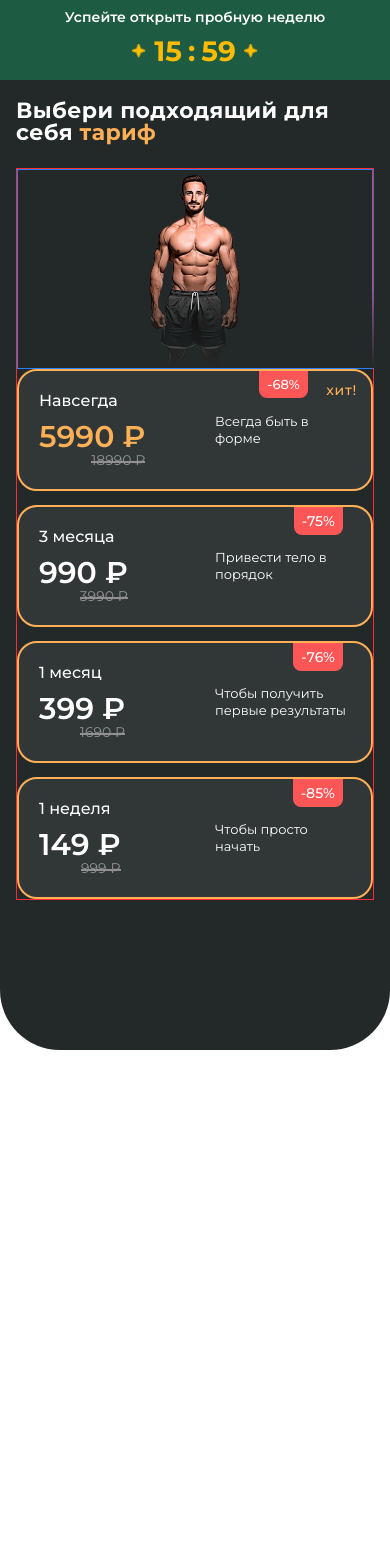
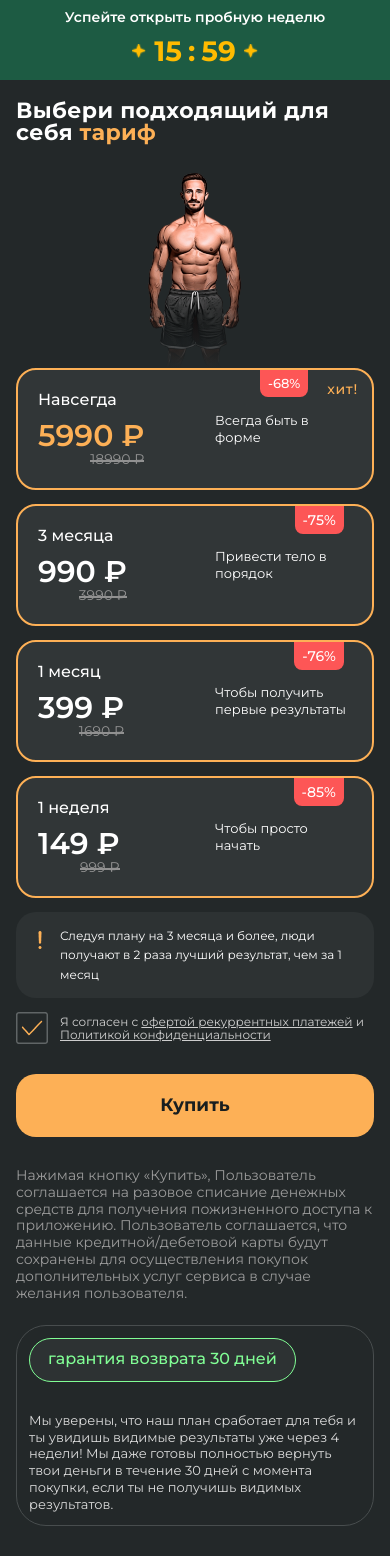
Before and after one commit to alex8023g/a4consulting2, a Next.js app: page / in a window 390 px wide. Before the commit the page ends 1050 px from the top, so only its background shows below. Built offline with nearby package versions, Linux system fonts and the light colour scheme.

Commit message:
style: finish mobile layout

```diff
--- a/app/page.tsx
+++ b/app/page.tsx
@@ -53,26 +53,25 @@ export default function Home() {
           <CountdownTimer />
         </div>
       </header>
-      <div className='/min-h-screen flex flex-col overflow-hidden rounded-b-[60px] bg-[#232829] px-[16px] pb-[150px] xl:px-0'>
-        <div className='/px-[352px] mx-auto max-w-[1240px] pt-[20px] xl:pt-[153px]'>
+      <div className='flex flex-col overflow-hidden bg-[#232829] px-[16px] pb-[30px] xl:rounded-b-[60px] xl:px-0 xl:pb-[150px]'>
+        <div className='mx-auto max-w-[1240px] pt-[20px] xl:pt-[50px]'>
           <h1 className='mb-[24px] text-[22px] leading-none font-bold tracking-[0.4px] text-white xl:mb-[110px] xl:text-[40px]'>
             Выбери подходящий для себя{' '}
             <span className='text-[#fdb056]'>тариф</span>
           </h1>
 
-          <div className='relative flex flex-col border border-red-500 xl:flex-row xl:gap-[88px]'>
-            <div className='relative mx-auto h-[200px] w-full border border-blue-500 xl:mx-0 xl:h-[767px] xl:w-[381px]'>
+          <div className='relative flex flex-col xl:flex-row xl:gap-[88px]'>
+            <div className='relative mx-auto h-[200px] w-full xl:mx-0 xl:h-[767px] xl:w-[381px]'>
               <Image
                 src={'/img/man.png'}
                 alt='Fitness hero'
                 fill
                 className='mx-auto object-contain'
-                // style={{ objectPosition: '-14% 0' }}
               />
               <div className='absolute bottom-0 left-0 h-20 w-[362px] bg-linear-to-b from-transparent to-[#232829]' />
             </div>
 
-            <div className='/mx-auto flex flex-col gap-[14px] xl:mx-0'>
+            <div className='flex flex-col gap-[14px] xl:mx-0'>
               {heroCard && <HeroPricingCard {...heroCard} />}
 
               <div className='flex flex-col gap-[14px] lg:flex-row'>
@@ -81,21 +80,23 @@ export default function Home() {
                 ))}
               </div>
 
-              {/* <div className='mt-5 flex gap-2 rounded-[20px] bg-[#2d3233] px-5 py-[18px]'>
+              <div className='mt-0 flex gap-2 rounded-[20px] bg-[#2d3233] py-[14px] pr-[20px] pl-[12px] md:px-[20px] md:py-[18px] lg:w-[500px] xl:mt-5'>
+                <div className='h-[26px] w-[24px] shrink-0'>
                   <Image
                     src={'/img/exclamation.png'}
                     alt=''
                     width={24}
                     height={26}
                   />
-                <p className='w-[427px] text-[16px] leading-[1.3] font-normal text-white'>
+                </div>
+                <p className='text-[12px] leading-[1.6] font-normal text-white md:text-[16px]'>
                   Следуя плану на 3 месяца и более, люди получают в 2 раза
                   лучший результат, чем за 1 месяц
                 </p>
               </div>
 
-              <div className='mt-4 flex items-center gap-3'>
-                <button className='h-8 w-8 flex-shrink-0'>
+              <div className='mt-0 flex max-w-[605px] items-center gap-3 xl:mt-4'>
+                <button className='h-8 w-8 shrink-0'>
                   <Image
                     src={'/img/checkbox_checked.png'}
                     alt='Checkbox'
@@ -103,7 +104,7 @@ export default function Home() {
                     height={32}
                   />
                 </button>
-                <p className='text-[16px] leading-[1.1] font-normal text-[#cdcdcd]'>
+                <p className='text-[12px] leading-[1.1] font-normal text-[#cdcdcd] md:text-[16px]'>
                   Я согласен с{' '}
                   <span className='underline'>
                     офертой рекуррентных платежей
@@ -115,8 +116,8 @@ export default function Home() {
                 </p>
               </div>
 
-              <button className='mt-4 flex w-[352px] items-center justify-center rounded-[20px] bg-[#fdb056] px-[60px] py-5'>
-                <span className='text-[20px] leading-[1.3] font-bold text-[#191e1f]'>
+              <button className='mt-4 flex items-center justify-center rounded-[20px] bg-[#fdb056] px-[60px] py-5 md:w-[352px]'>
+                <span className='text-[18px] leading-[1.3] font-bold text-[#191e1f] md:text-[20px]'>
                   Купить
                 </span>
               </button>
@@ -128,23 +129,23 @@ export default function Home() {
                 кредитной/дебетовой карты будут сохранены для осуществления
                 покупок дополнительных услуг сервиса в случае желания
                 пользователя.
-              </p> */}
+              </p>
             </div>
           </div>
 
-          {/* <div className='mt-[100px] flex flex-col gap-[30px] rounded-[30px] border border-[#484d4e] p-5'>
-            <div className='inline-flex w-fit rounded-[30px] border border-[#81fe95] bg-[#2d3233] px-[30px] pt-4 pb-[18px]'>
-              <span className='text-[28px] leading-[1.2] font-medium text-[#81fe95]'>
+          <div className='mt-[24px] flex flex-col gap-[30px] rounded-[30px] border border-[#484d4e] p-[12px] md:p-[20px] xl:mt-[66px]'>
+            <div className='inline-flex w-fit rounded-[30px] border border-[#81fe95] bg-[#2d3233] px-[18px] pt-[10px] pb-[12px] md:px-[30px] md:pt-[16px] md:pb-[18px]'>
+              <span className='text-[16px] leading-[1.2] font-medium text-[#81fe95] md:text-[28px]'>
                 гарантия возврата 30 дней
               </span>
             </div>
-            <p className='/w-[1176px] text-[24px] leading-[1.3] font-normal text-[#dcdcdc]'>
+            <p className='/w-[1176px] text-[13px] leading-[1.3] font-normal text-[#dcdcdc] md:text-[24px]'>
               Мы уверены, что наш план сработает для тебя и ты увидишь видимые
               результаты уже через 4 недели! Мы даже готовы полностью вернуть
               твои деньги в течение 30 дней с момента покупки, если ты не
               получишь видимых результатов.
             </p>
-          </div> */}
+          </div>
         </div>
       </div>
     </>
--- a/components/HeroPricingCard.tsx
+++ b/components/HeroPricingCard.tsx
@@ -6,11 +6,11 @@ export function HeroPricingCard({
   price,
   full_price,
   text,
-  isHighlighted = false,
-  isHit = false,
+  isSelected = false,
+  // is_best = false,
 }: PricingCardProps) {
   return (
-    <div className='relative block w-full rounded-[20px] border-2 border-[#fdb056] bg-[#313637] px-[20px] py-[20px] md:h-[190px] md:w-[748px] md:rounded-[34px] md:pt-[30px] md:pb-[26px] md:pl-5 lg:w-full xl:flex xl:flex-col xl:items-end xl:justify-center xl:gap-4'>
+    <div className='/md:w-[748px] /lg:w-full relative block w-full rounded-[20px] border-2 border-[#fdb056] bg-[#313637] px-[20px] py-[20px] md:h-[190px] md:rounded-[34px] md:pt-[30px] md:pb-[26px] md:pl-5 xl:flex xl:flex-col xl:items-end xl:justify-center xl:gap-4'>
       <div className='absolute top-0 right-[18%] flex items-center justify-center overflow-hidden rounded-b-lg bg-[#fd5656] px-2 py-[5px] xl:right-auto xl:left-[50px]'>
         <span className='text-[13px] leading-[1.3] font-medium text-white md:text-[22px]'>
           -{getDiscount(price, full_price)}%
--- a/components/PricingCard.tsx
+++ b/components/PricingCard.tsx
@@ -5,8 +5,8 @@ export interface PricingCardProps {
   price: number;
   full_price: number;
   text: string;
-  isHighlighted?: boolean;
-  isHit?: boolean;
+  isSelected?: boolean;
+  // is_best?: boolean;
 }
 
 export function PricingCard({
@@ -14,13 +14,13 @@ export function PricingCard({
   price,
   full_price,
   text,
-  isHighlighted = false,
-  isHit = false,
+  isSelected = false,
+  // is_best = false,
 }: PricingCardProps) {
   return (
     <div
       className={`relative block w-full rounded-[20px] border-2 border-[#fdb056] bg-[#313637] px-[20px] py-[20px] lg:flex lg:flex-col lg:items-center lg:justify-around lg:gap-10 lg:rounded-[40px] lg:px-5 lg:py-[20px] lg:pt-[70px] lg:pr-[16px] lg:pb-6 lg:pl-[20px] ${
-        isHighlighted ? 'border-[#fdb056]' : 'border-[#484d4e]'
+        isSelected ? 'border-[#fdb056]' : 'border-[#484d4e]'
       }`}
     >
       <div className='absolute top-0 right-[8%] flex items-center justify-center rounded-b-lg bg-[#fd5656] px-2 py-[5px] lg:right-auto lg:left-[49px]'>
@@ -39,7 +39,7 @@ export function PricingCard({
             <div className='flex flex-col items-end'>
               <span
                 className={`text-[30px] leading-none font-semibold md:text-[50px] ${
-                  isHighlighted ? 'text-[#fdb056]' : 'text-white'
+                  isSelected ? 'text-[#fdb056]' : 'text-white'
                 }`}
               >
                 {price}&nbsp;₽
```
Lines whose indentation alone changed are shown as unchanged.
